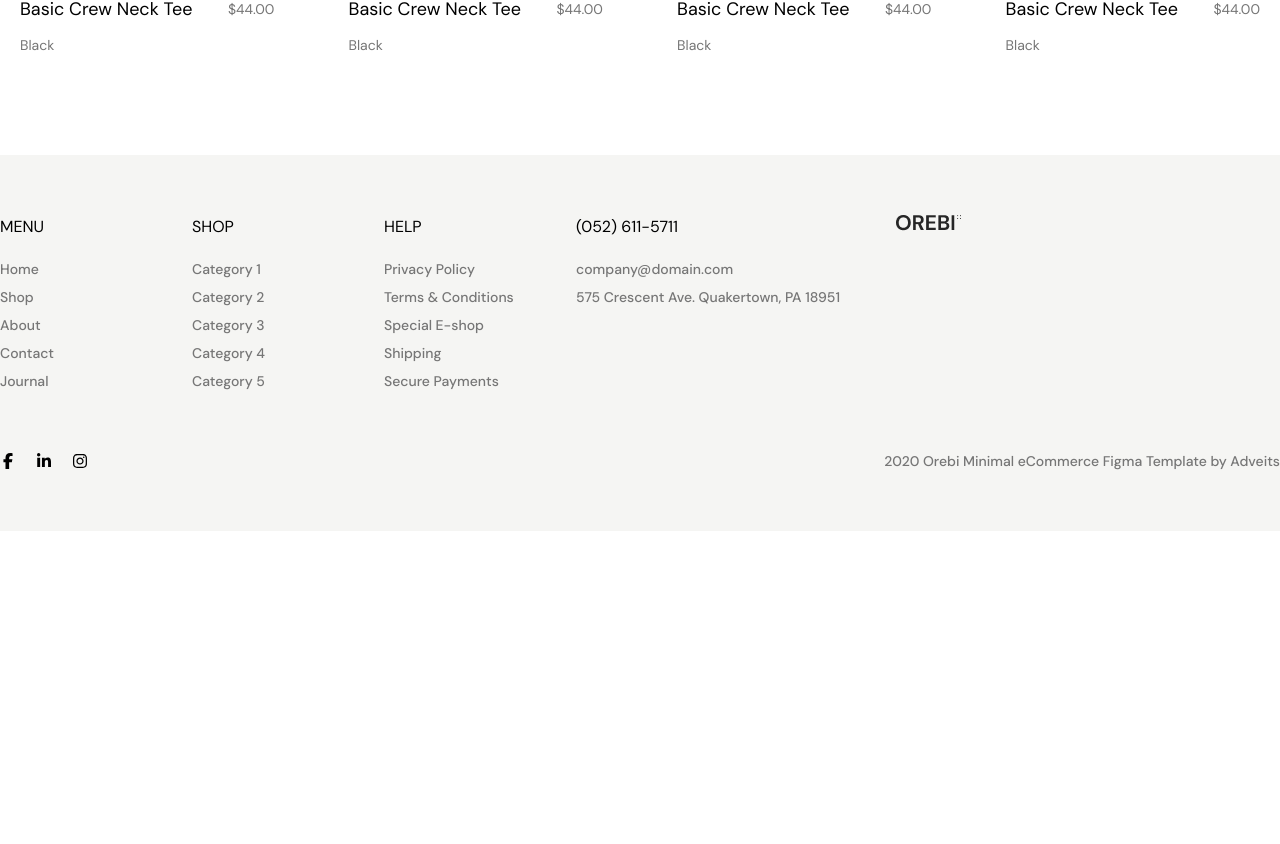
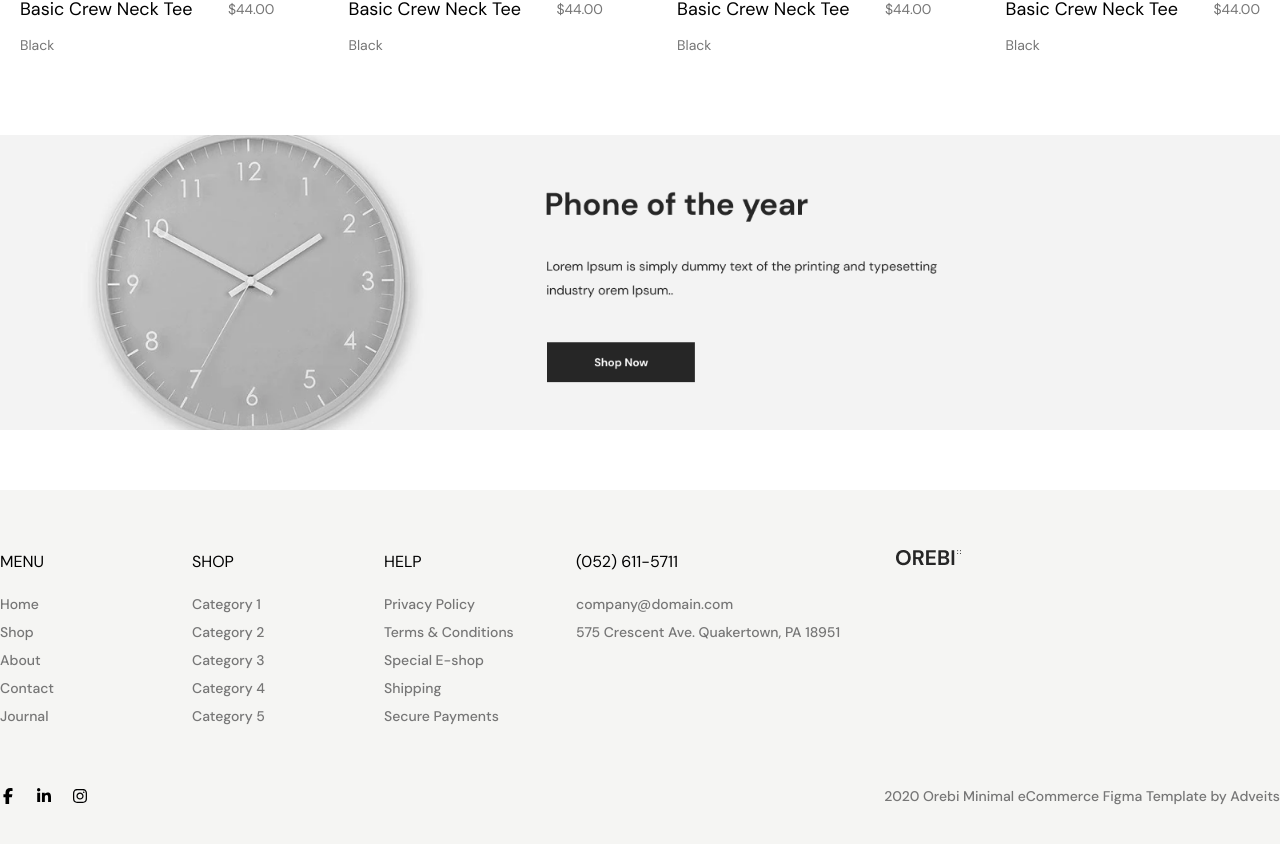
Before and after one commit to twahidulislamdev/oribi, a React (Vite) app: page / in a window 1280 px wide. Shown: the part 2433-3277 px from the top of the page. Before the commit the page ends 2964 px from the top, so only its background shows below. Built offline with nearby package versions, Linux system fonts and the light colour scheme.

Commit message:
add ad another part

```diff
--- /dev/null
+++ b/src/components/layout/AdBanner.jsx
@@ -0,0 +1,19 @@
+import React from "react";
+import Image from "../Image";
+import AddBanner from "../../assets/adBanner.png";
+import Container from "../Container";
+import { Link } from "react-router-dom";
+
+const AdBanner = () => {
+  return (
+    <div className="mt-10">
+      <Container>
+        <Link to={"/shop"}>
+        <Image className={""} imgSrc={AddBanner} imgAlt={"Ad Image"} />
+        </Link>
+      </Container>
+    </div>
+  );
+};
+
+export default AdBanner;
--- a/src/components/pages/Home.jsx
+++ b/src/components/pages/Home.jsx
@@ -1,4 +1,5 @@
 import Ad from "../layout/Ad"
+import AdBanner from "../layout/AdBanner"
 import Banner from "../layout/Banner"
 import BasicInfo from "../layout/BasicInfo"
 import NewArive from "../layout/NewArive"
@@ -10,6 +11,7 @@ const Home = () => {
     <BasicInfo/>
     <Ad/>
     <NewArive/>
+    <AdBanner/>
     </>
   )
 }
```
